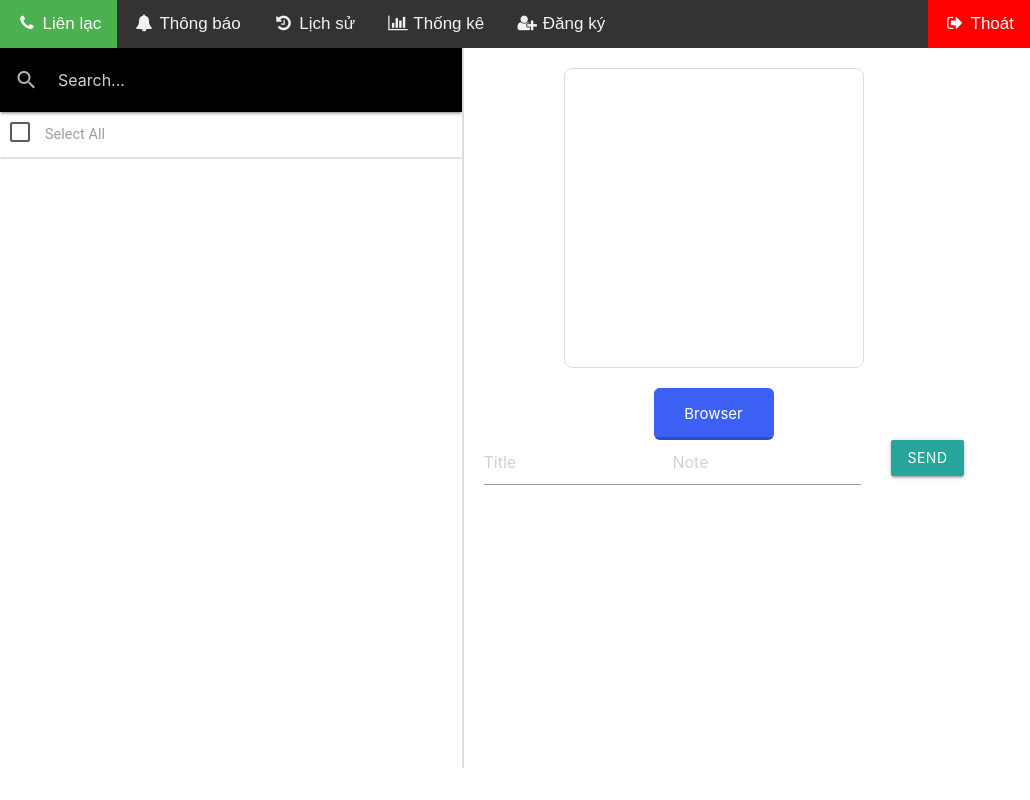
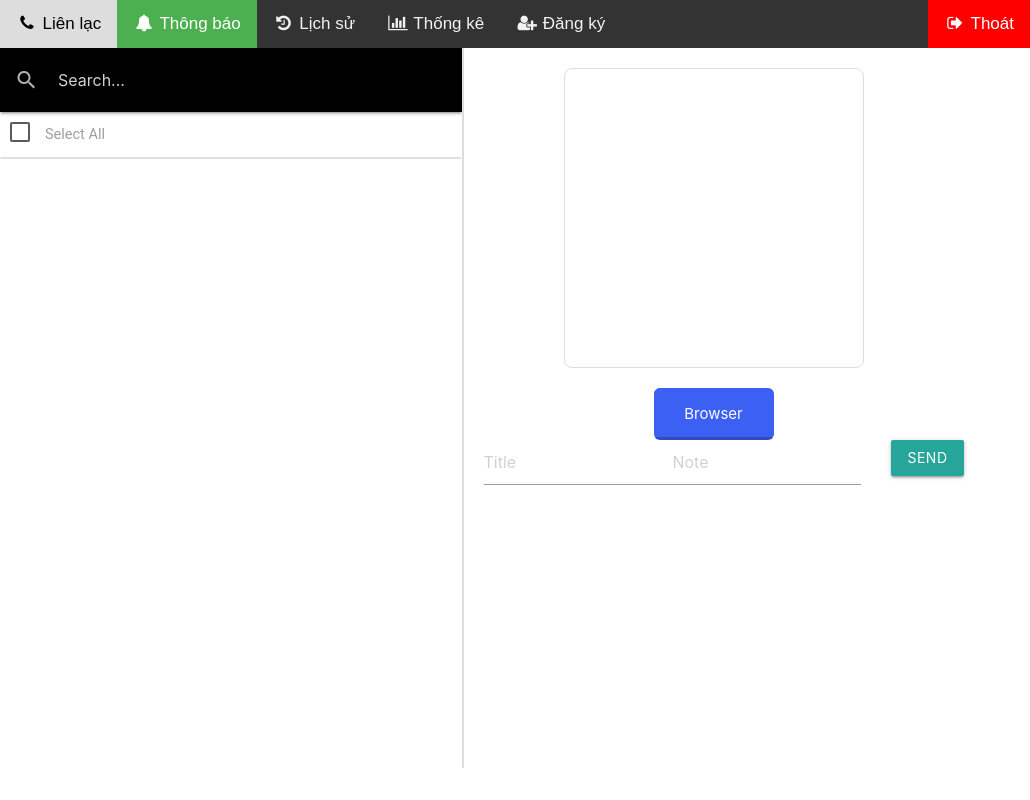
Before and after one commit to holmesz142/interncom, an Electron app: page app/main.html in a window 1030 px wide. Both pictures are taken after a click on the link "Thông báo". Drawn offline with nearby package versions, Linux system fonts and the light colour scheme.

Commit message:
update state navbar

```diff
--- a/app/main.html
+++ b/app/main.html
@@ -9,13 +9,13 @@
   </head>
   <body>
     <div class="topnav" id="myTopnav">
-      <a class="active" href="#call"
+      <a class="btn active" href="#call"
         ><i class="fa fa-fw fa-phone"></i> Liên lạc</a
       >
-      <a href="#notification"><i class="fa fa-fw fa-bell"></i> Thông báo</a>
-      <a href="#history"><i class="fa fa-fw fa-history"></i> Lịch sử</a>
-      <a href="#statistic"><i class="fa fa-fw fa-bar-chart"></i> Thống kê</a>
-      <a href="#signup"><i class="fa fa-fw fa-user-plus"></i> Đăng ký</a>
+      <a href="#notification" class="btn"><i class="fa fa-fw fa-bell"></i> Thông báo</a>
+      <a href="#history" class="btn"><i class="fa fa-fw fa-history"></i> Lịch sử</a>
+      <a href="#statistic" class="btn"><i class="fa fa-fw fa-bar-chart"></i> Thống kê</a>
+      <a href="#signup" class="btn"><i class="fa fa-fw fa-user-plus"></i> Đăng ký</a>
       <a style="float: right" class="exit" href="#exit" id="closebtn"
         ><i class="fa fa-fw fa-sign-out"></i> Thoát</a
       >
@@ -59,7 +59,17 @@
     </div>
 
     <script>
-      let closebtn = document.getElementById("closebtn");
+      var closebtn = document.getElementById("closebtn");
+      var header = document.getElementById("myTopnav");
+      var btns = header.getElementsByClassName("btn");
+      for (var i = 0; i < btns.length; i++) {
+        console.log('haha');
+        btns[i].addEventListener("click", function () {
+          var current = document.getElementsByClassName("active");
+          current[0].className = current[0].className.replace(" active", "");
+          this.className += " active";
+        });
+      }
 
       closebtn.addEventListener("click", (e) => {
         e.preventDefault();
```
